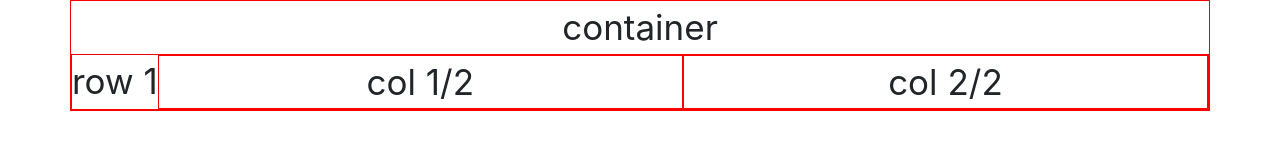
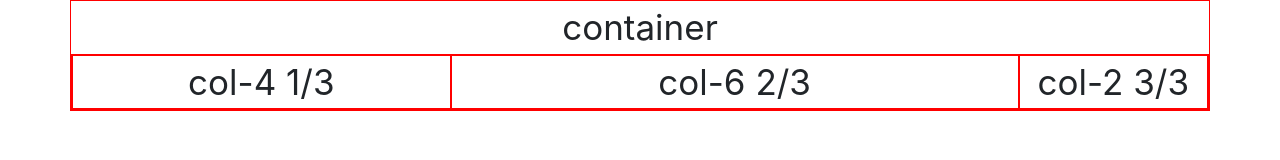
Before and after one commit to baronruk/ergasia_eksaminou_a, a plain HTML site: page index.html in a window 1280 px wide. Drawn offline with nearby package versions, Linux system fonts and the light colour scheme.

Commit message:
Update index.html

```diff
--- a/index.html
+++ b/index.html
@@ -17,15 +17,20 @@
     </style>
 </head>
 <body>
-   <div class = "container">
+    <header>
+
+    </header>
+    <div class = "container">
        container
        <div class = "row">
-        row 1
-        <div class="col">
-            col 1/2
+        <div class="col-4">
+            col-4 1/3
         </div>
-        <div class="col">
-            col 2/2
+        <div class="col-6">
+            col-6 2/3
+        </div>
+        <div class="col-2">
+            col-2 3/3
         </div>
        </div>
     </div>
```
